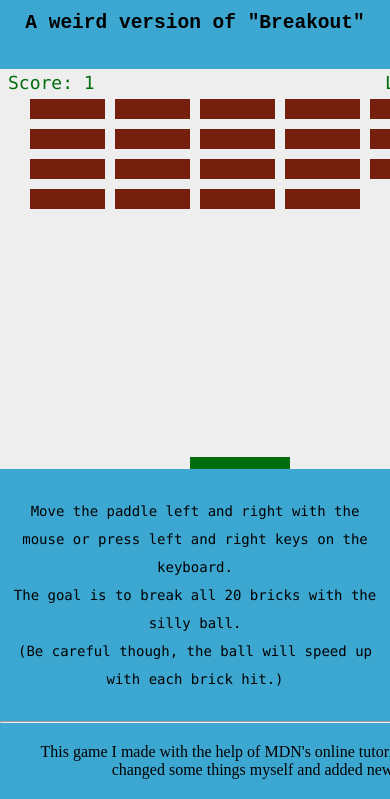
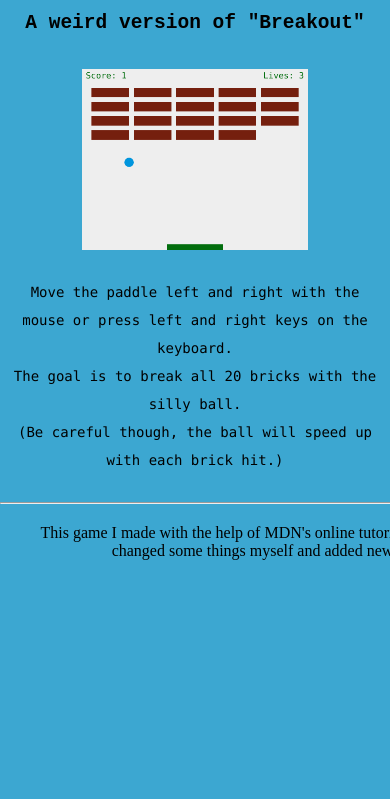
Before and after one commit to matroberts213/HTML5CanvasGame, a plain HTML site: page index.html in a window 390 px wide. Shown: the part 53-852 px from the top of the page. Drawn offline with Linux system fonts and the light colour scheme.

Commit message:
sizing fixes
Sizing responsiveness fixed. Minor value changes. Removed faulty touchmove event listener. Tidied up code for easier readability.

```diff
--- a/script.js
+++ b/script.js
@@ -3,27 +3,28 @@
 
 var canvas = document.getElementById("myCanvas");
 var context = canvas.getContext("2d");
+var canvasHeightRatio = 0.8;
 var x = canvas.width / 2;
 var y = canvas.height - 30;
-var dx = 1;
-var dy = -1;
+var dx = 2;
+var dy = -2;
 var ballRadius = 10;
 var paddleHeight = 12;
-var paddleWidth = 100;
+var paddleWidth = 120;
 var paddleX = (canvas.width - paddleWidth) / 2;
 var rightPressed = false;
 var leftPressed = false;
-var brickRowCount = 4;
-var brickColumnCount = 5;
-var brickWidth = 75;
+var brickRowCount = 5;
+var brickColumnCount = 4;
+var brickWidth = 80;
 var brickHeight = 20;
 var brickPadding = 10;
-var brickOffsetTop = 30;
-var brickOffsetLeft = 30;
-var brickX = c * (brickWidth + brickPadding) + brickOffsetLeft;
-var brickY = r * (brickHeight + brickPadding) + brickOffsetTop;
+var brickOffsetTop = 40;
+var brickOffsetLeft = 20;
 var score = 0;
 var lives = 3;
+
+canvas.height = canvas.width * canvasHeightRatio;
 
 var bricks = [];
 for (var c = 0; c < brickColumnCount; c++) {
@@ -33,122 +34,9 @@ for (var c = 0; c < brickColumnCount; c++) {
   }
 }
 
-// *
-//This function generates a random integer between "min and max"
-const random = (min, max) => {
-  return Math.floor(min + Math.random() * (max + 1 - min));
-};
-
-function drawBall() {
-  context.beginPath();
-  context.arc(x, y, ballRadius, 0, Math.PI * 2);
-  context.fillStyle = "#0095DD";
-  context.fill();
-  context.closePath();
-}
-
-function drawPaddle() {
-  context.beginPath();
-  context.rect(
-    paddleX,
-    canvas.height - paddleHeight,
-    paddleWidth,
-    paddleHeight
-  );
-  context.fillStyle = "#016d0d";
-  context.fill();
-  context.closePath();
-}
-
-function drawBricks() {
-  for (var c = 0; c < brickColumnCount; c++) {
-    for (var r = 0; r < brickRowCount; r++) {
-      if (bricks[c][r].status == 1) {
-        var brickX = c * (brickWidth + brickPadding) + brickOffsetLeft;
-        var brickY = r * (brickHeight + brickPadding) + brickOffsetTop;
-        bricks[c][r].x = brickX;
-        bricks[c][r].y = brickY;
-        context.beginPath();
-        context.rect(brickX, brickY, brickWidth, brickHeight);
-        context.fillStyle = "#751f0e";
-        context.fill();
-        context.closePath();
-      }
-    }
-  }
-}
-
-// *
-//This function will set a timer to cause the interface to "blink". (This will be used when a life is lost.)
-function blink() {
-  var f = document.getElementById("myCanvas");
-  setTimeout(function() {
-    f.style.display = f.style.display == "none" ? "" : "none";
-  }, 50);
-  setTimeout(function() {
-    f.style.display = f.style.display == "none" ? "" : "none";
-  }, 200);
-}
-
-//this is where the magic happens
-function draw() {
-  context.clearRect(0, 0, canvas.width, canvas.height);
-  drawBricks();
-  drawBall();
-  drawPaddle();
-  drawScore();
-  drawLives();
-  collisionDetection();
-
-  if (x + dx > canvas.width - ballRadius || x + dx < ballRadius) {
-    dx = -dx;
-  }
-  // *
-  if (y + dy < ballRadius) {
-    dy = -dy;
-  } else if (y + dy > canvas.height - ballRadius) {
-    if (x > paddleX && x < paddleX + paddleWidth) {
-      dy = -dy;
-      dx += random(-3, 3); // (min,max) values from the random() function
-    } else {
-      lives--;
-      if (lives === 2 || lives === 1) {
-        blink();
-      }
-      if (!lives) {
-        alert("GAME OVER" + "\n" + "\n" + "YOUR SCORE: " + score);
-        document.location.reload();
-      } else {
-        x = canvas.width / 2;
-        y = canvas.height - 30;
-        dx = dx;
-        dy = dy;
-        paddleX = (canvas.width - paddleWidth) / 2;
-      }
-    }
-  }
-
-  x += dx;
-  y += dy;
-
-  //*
-  if (rightPressed && paddleX < canvas.width - paddleWidth) {
-    paddleX += 22;
-  } else if (leftPressed && paddleX > 0) {
-    paddleX -= 22;
-  }
-  requestAnimationFrame(draw);
-}
-
 document.addEventListener("keydown", keyDownHandler, false);
 document.addEventListener("keyup", keyUpHandler, false);
 document.addEventListener("mousemove", mouseMoveHandler, false);
-
-document.addEventListener("touchmove", function(e) {
-  var touchLocation = e.targetTouches[0];
-  paddleX.style.left = touchLocation.pageX + "px";
-  paddleX.style.right = touchLocation.pageX + "px";
-});
 
 function keyDownHandler(e) {
   if (e.key == "Right" || e.key == "ArrowRight") {
@@ -187,8 +75,7 @@ function collisionDetection() {
           dy = -dy;
           b.status = 0;
           score++;
-          dx++;
-          dy++;
+
           // *
           if (score == brickRowCount * brickColumnCount) {
             alert(
@@ -201,12 +88,71 @@ function collisionDetection() {
     }
   }
 }
+
+// *
+//This function generates a random integer between "min and max"
+const random = (min, max) => {
+  return Math.floor(min + Math.random() * (max + 1 - min));
+};
+
+function drawBall() {
+  context.beginPath();
+  context.arc(x, y, ballRadius, 0, Math.PI * 2);
+  context.fillStyle = "#0095DD";
+  context.fill();
+  context.closePath();
+}
+
+function drawPaddle() {
+  context.beginPath();
+  context.rect(
+    paddleX,
+    canvas.height - paddleHeight,
+    paddleWidth,
+    paddleHeight
+  );
+  context.fillStyle = "#016d0d";
+  context.fill();
+  context.closePath();
+}
+
+function drawBricks() {
+  for (var c = 0; c < brickColumnCount; c++) {
+    for (var r = 0; r < brickRowCount; r++) {
+      if (bricks[c][r].status == 1) {
+        var brickX = r * (brickWidth + brickPadding) + brickOffsetLeft;
+        var brickY = c * (brickHeight + brickPadding) + brickOffsetTop;
+        bricks[c][r].x = brickX;
+        bricks[c][r].y = brickY;
+        context.beginPath();
+        context.rect(brickX, brickY, brickWidth, brickHeight);
+        context.fillStyle = "#751f0e";
+        context.fill();
+        context.closePath();
+      }
+    }
+  }
+}
+
+// *
+//This function will set a timer to cause the interface to "blink". (This will be used when a life is lost.)
+function blink() {
+  var f = document.getElementById("myCanvas");
+  setTimeout(function() {
+    f.style.display = f.style.display == "none" ? "" : "none";
+  }, 50);
+  setTimeout(function() {
+    f.style.display = f.style.display == "none" ? "" : "none";
+  }, 200);
+}
+
 // *
 function drawScore() {
   context.font = "18px Lucida Console, Courier, monospace";
   context.fillStyle = "#016d0d";
   context.fillText("Score: " + score, 8, 20);
 }
+
 // *
 function drawLives() {
   context.font = "18px Lucida Console, Courier, monospace;";
@@ -214,4 +160,54 @@ function drawLives() {
   context.fillText("Lives: " + lives, canvas.width - 95, 20);
 }
 
+//this is where the magic happens
+function draw() {
+  context.clearRect(0, 0, canvas.width, canvas.height);
+  drawBricks();
+  drawBall();
+  drawPaddle();
+  drawScore();
+  drawLives();
+  collisionDetection();
+
+  if (x + dx > canvas.width - ballRadius || x + dx < ballRadius) {
+    dx = -dx;
+  }
+  // *
+  if (y + dy < ballRadius) {
+    dy = -dy;
+  } else if (y + dy > canvas.height - ballRadius) {
+    if (x > paddleX && x < paddleX + paddleWidth) {
+      dy = -dy;
+      dx += random(-3, 3); // (min,max) values from the random() function
+    } else {
+      lives--;
+      if (lives === 2 || lives === 1) {
+        blink();
+      }
+      if (!lives) {
+        alert("GAME OVER" + "\n" + "\n" + "YOUR SCORE: " + score);
+        document.location.reload();
+      } else {
+        x = canvas.width / 2;
+        y = canvas.height / 2;
+        dx = dx;
+        dy = dy;
+        paddleX = (canvas.width - paddleWidth) / 2;
+      }
+    }
+  }
+
+  x += dx;
+  y += dy;
+
+  //*
+  if (rightPressed && paddleX < canvas.width - paddleWidth) {
+    paddleX += 15;
+  } else if (leftPressed && paddleX > 0) {
+    paddleX -= 15;
+  }
+  requestAnimationFrame(draw);
+}
+
 draw();
--- a/styles.css
+++ b/styles.css
@@ -1,5 +1,9 @@
 body {
   background-color: #3ca7d1;
+}
+
+#myCanvas {
+  width: 58%;
 }
 
 * {
```
